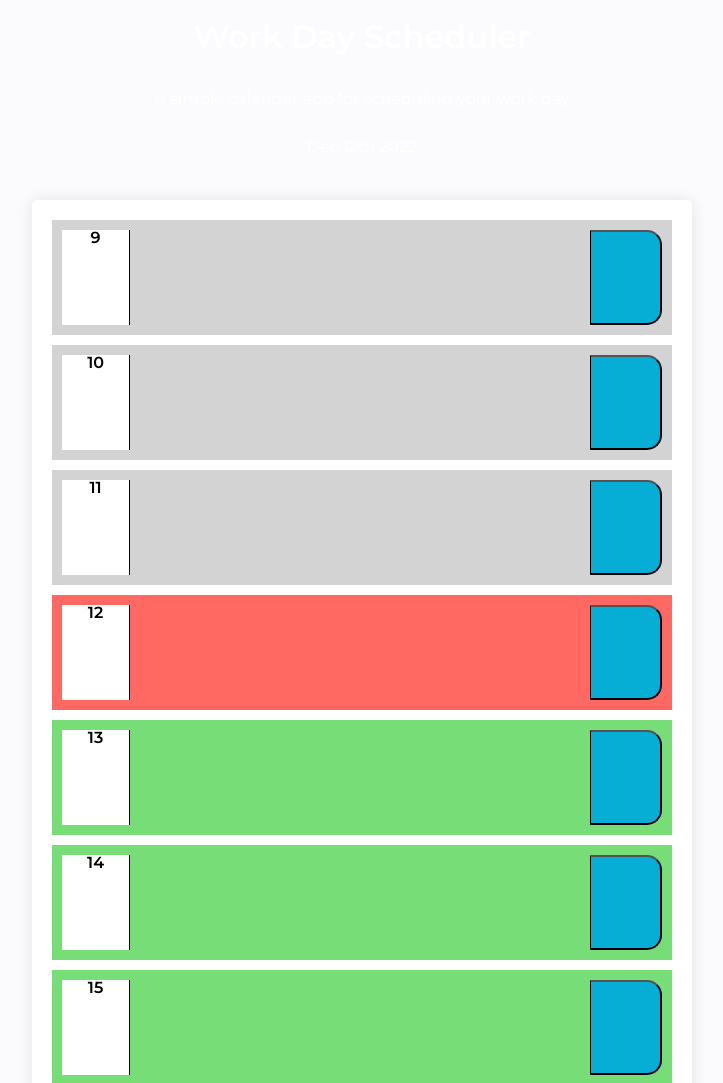
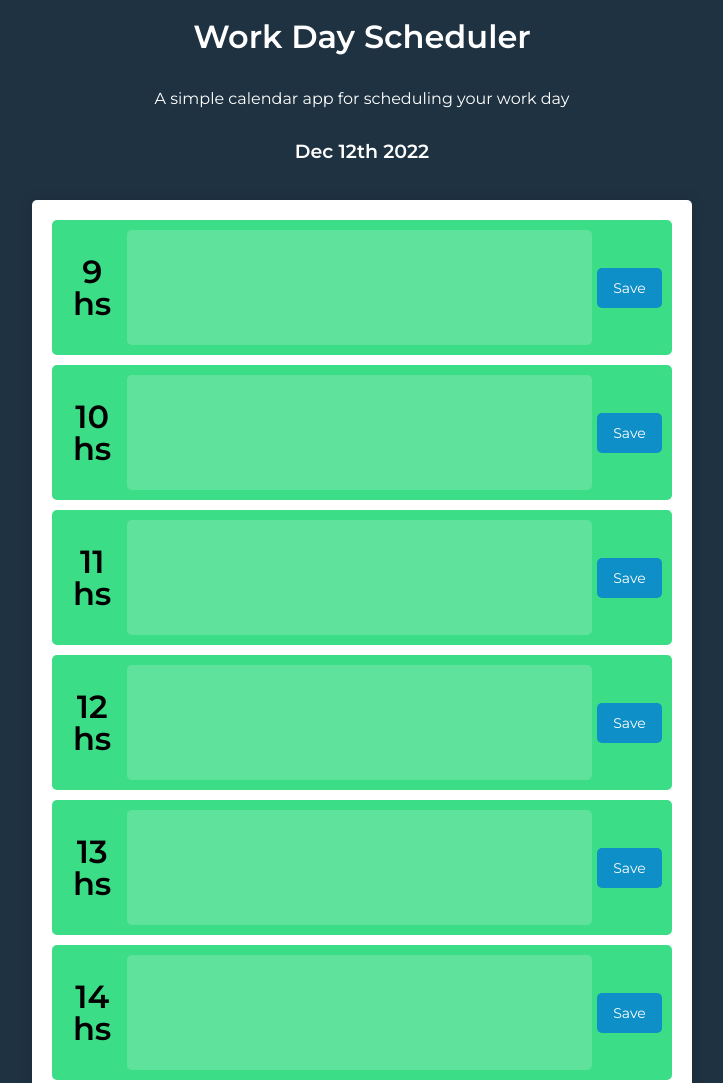
Before and after one commit to frandsalerno/jsplanner, a plain HTML site: page index.html in a window 1280 px wide. Shown: the top 1083 px of the page, without its empty margins (278-1001 px from the left). Drawn offline with nearby package versions, Linux system fonts and the light colour scheme.

Commit message:
All styles done, ready to go

```diff
--- a/assets/css/style.css
+++ b/assets/css/style.css
@@ -3,20 +3,11 @@ body {
   line-height: 1;
   height: 100%;
   margin: 0;
-  background-color: hsl(228deg 71% 99%);
+  background-color: hsl(207deg 35% 19%);
   font-family: 'Montserrat', sans-serif;
   display: flex;
   flex-direction: column;
   align-items: center;
-}
-
-textarea {
-  background: transparent;
-  border: none;
-  resize: none;
-  color: #000000;
-  border-left: 1px solid black;
-  padding: 10px;
 }
 
 .jumbotron {
@@ -28,6 +19,29 @@ textarea {
   flex-direction: column;
 }
 
+textarea {
+  background: #f9f9f930;
+  border: none;
+  resize: none;
+  color: #000000;
+  font-family: 'Montserrat', sans-serif;
+  padding: 10px;
+  margin: 0 5px;
+  border-radius: 5px;
+  font-size: 16px;
+}
+
+
+.success{
+  width: 300px;
+  color: #009863;
+  align-self: center;
+}
+
+#currentDay{
+  font-size: 19px;
+  font-weight: 600;
+}
 .hide{
   display: none
 }
@@ -62,12 +76,14 @@ textarea {
   display: flex;
   padding: 10px;
   justify-content: space-between;
+  border-radius: 5px;
 }
 
 .hour {
-  background-color: #ffffff;
+  align-self: center;
   color: #000000;
-  width: 100px  ;
+  width: 100px;
+  font-size: 32px;
 }
 
 .past {
@@ -76,26 +92,28 @@ textarea {
 }
 
 .present {
-  background-color: #ff6961;
+  background-color: #ff6260 ;
   color: white;
 }
 
 .future {
-  background-color: #77dd77;
+  background-color: #3bde86;
   color: white;
 }
 
 .saveBtn {
-  border-left: 1px solid black;
-  border-top-right-radius: 15px;
-  border-bottom-right-radius: 15px;
-  background-color: #06aed5;
   color: white;
   width: 100px;
   cursor: pointer;
+  background: #0f8fc7;
+  border: none;
+  height: 40px;
+  align-self: center;
+  font-family: 'Montserrat', sans-serif;
+  border-radius: 5px;
+  font-size: 14px;
 }
 
-.saveBtn i:hover {
-  font-size: 20px;
-  transition: all 0.3s ease-in-out;
+.saveBtn:hover {
+  background: #41aedd;
 }
--- a/assets/js/scripts.js
+++ b/assets/js/scripts.js
@@ -24,9 +24,9 @@ function updateAgenda(){
       var tasks = value;
       container.append(`
       <section class="row" id="hourSlot">
-      <div class="timeblock hour">${hour}</div>
+      <div class="timeblock hour">${hour}<span> hs</span></div>
       <textarea name="tasks" id="tasks" rows="5" cols="80">${value}</textarea>
-      <button class="saveBtn"></button>
+      <button class="saveBtn">Save</button>
       </section>
       `);
    })
@@ -44,6 +44,7 @@ if (JSON.parse(localStorage.getItem('hourly_tasks')) != null) {
 
 var currentHour = $('.hour');
 
+
 currentHour.each(function(){
    if((moment().format('H'))==$(this).text()){
       $(this).parent().addClass('present');
@@ -52,7 +53,6 @@ currentHour.each(function(){
    }else{
       $(this).parent().addClass('future');
    }
-
 })
 
 
@@ -69,6 +69,6 @@ saveBtn.on('click',function(){
    timeblocks[hourSlot] = tasks;
    //Save the event to localStorage
    localStorage.setItem('hourly_tasks', JSON.stringify(timeblocks));
-   success.show(1000);
+   success.show(1500);
    success.hide(1000);
 })
--- a/index.html
+++ b/index.html
@@ -17,10 +17,10 @@
       <p class="lead">A simple calendar app for scheduling your work day</p>
       <p id="currentDay" class="lead"></p>
     </header>
-    <div class="success hide">
-      <p>Saved to localStorage succesfuly</p>
-    </div>
     <div class="container">
+      <div class="success hide">
+        <p>Changes saved ✅</p>
+      </div>
       <!-- Timeblocks go here -->
 
     </div>
```
